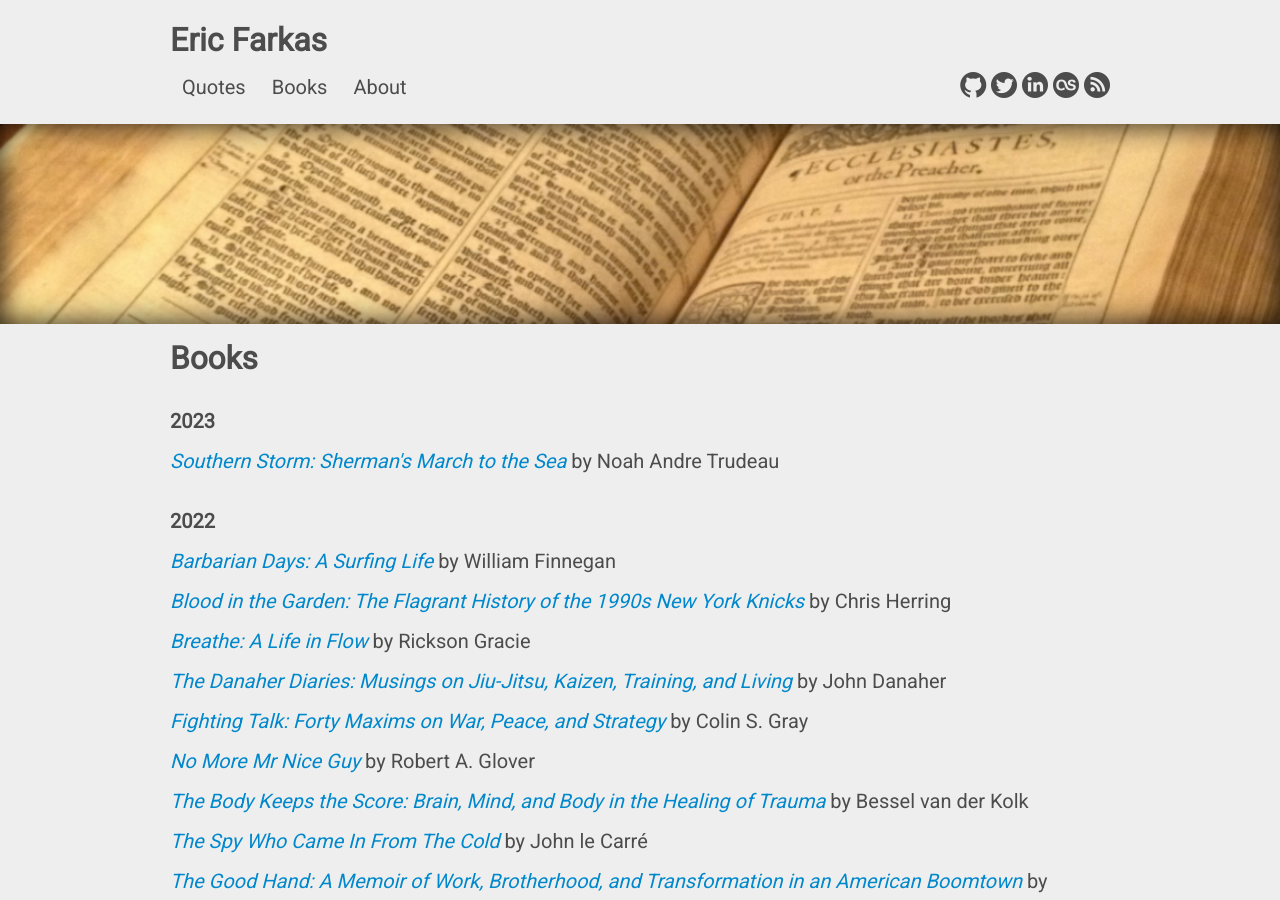
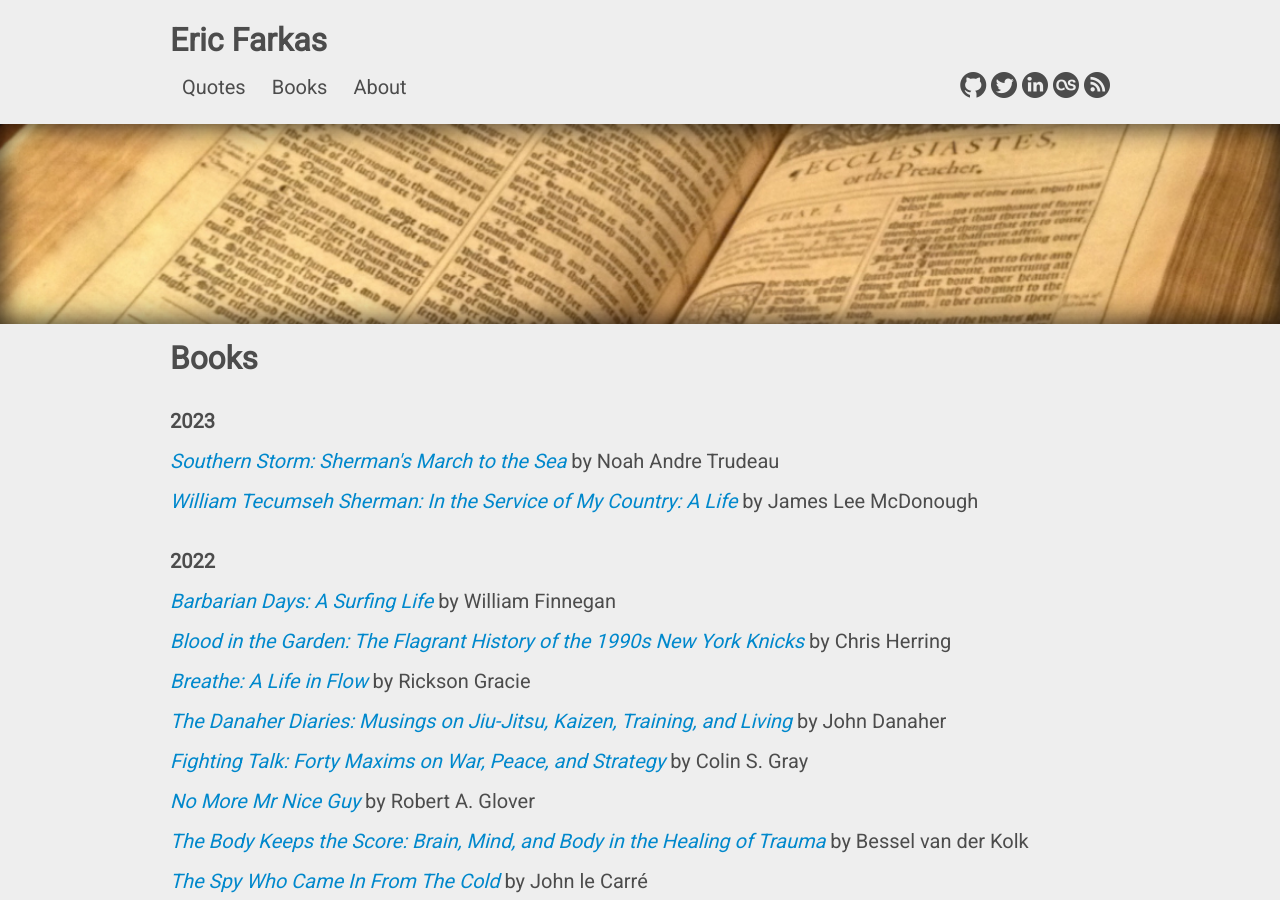
Before and after one commit to speric/speric.github.com, a Jekyll site: the page built from books/index.html, in a window 1280 px wide and 900 px high. Built offline with Jekyll 4.4.1, drawn with Linux system fonts in a browser that asks for light colours; some web fonts are replaced; comment, search, counter and statistics services are not loaded.

Commit message:
Add Sherman book

```diff
--- a/books/index.html
+++ b/books/index.html
@@ -12,6 +12,7 @@ header_img: "quotes.jpg"
   <p><strong>2023</strong></p>
 
   <p><i><a href="https://www.amazon.com/Southern-Storm-Shermans-March-Sea/dp/0060598689">Southern Storm: Sherman's March to the Sea</a></i> by Noah Andre Trudeau</p>
+  <p><i><a href="https://www.amazon.com/William-Tecumseh-Sherman-audiobook/dp/B01GF4DD08/">William Tecumseh Sherman: In the Service of My Country: A Life</a></i> by James Lee McDonough</p>
 
   <br/>
 
```
